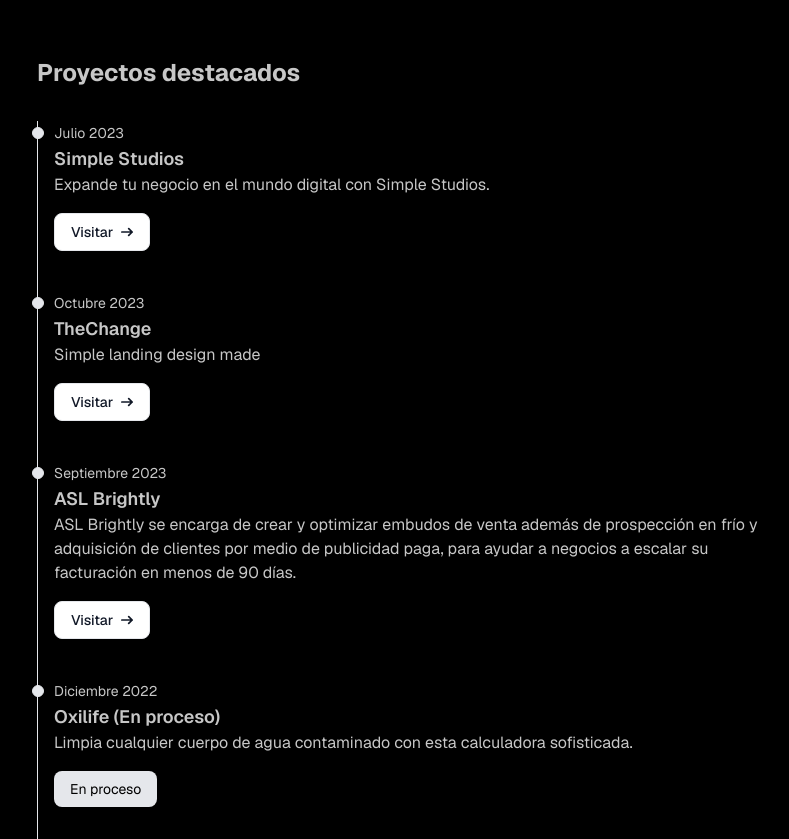
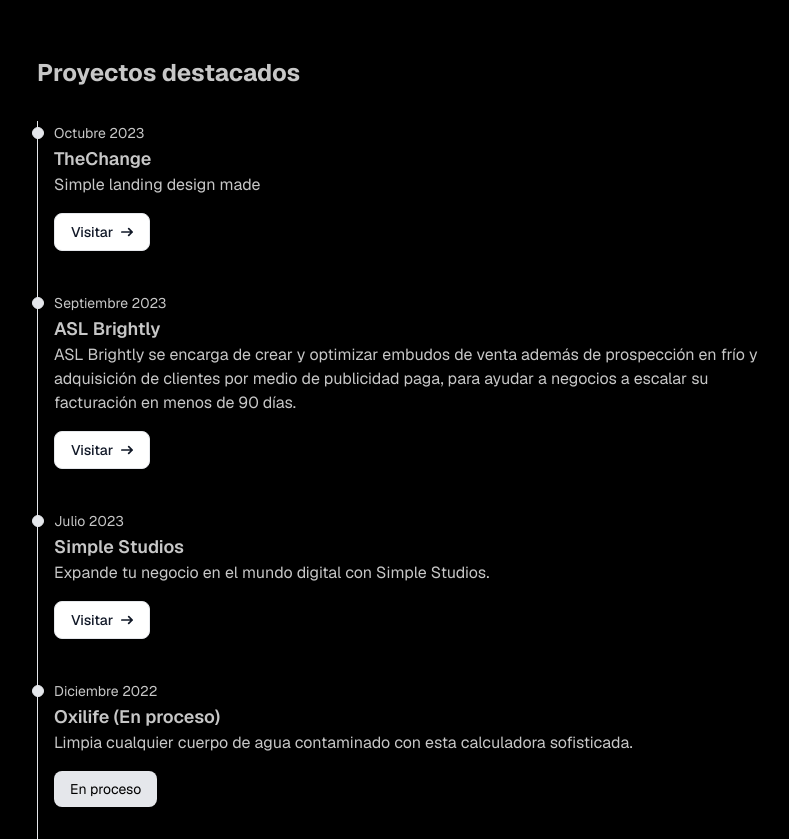
Before and after one commit to snowydevd/portfolio-v3, a Next.js app: page / in a window 1280 px wide. Shown: the part 480-1319 px from the top of the page, without its empty margins (228-1017 px from the left). Built offline with nearby package versions, Linux system fonts and the light colour scheme; a web font is replaced by a local one.

Commit message:
projects Fix

```diff
--- a/app/components/Hero/projects.jsx
+++ b/app/components/Hero/projects.jsx
@@ -16,14 +16,6 @@
 export default function Projects() {
   const projects = [
     {
-      id: "simplestudios",
-      label: "Simple Studios",
-      description: "Expande tu negocio en el mundo digital con Simple Studios.",
-      image: SimpleStudios,
-      date: "Julio 2023",
-      link: "https://www.simple-studios-uy.com",
-    },
-    {
       id: "thechange",
       label: "TheChange",
       description: "Simple landing design made",
@@ -40,6 +32,14 @@
       date: "Septiembre 2023",
       image: Asl,
       link: "https://asl-marketing.vercel.app",
+    },
+    {
+      id: "simplestudios",
+      label: "Simple Studios",
+      description: "Expande tu negocio en el mundo digital con Simple Studios.",
+      image: SimpleStudios,
+      date: "Julio 2023",
+      link: "https://www.simple-studios-uy.com",
     },
     {
       id: "oxilife",
```
